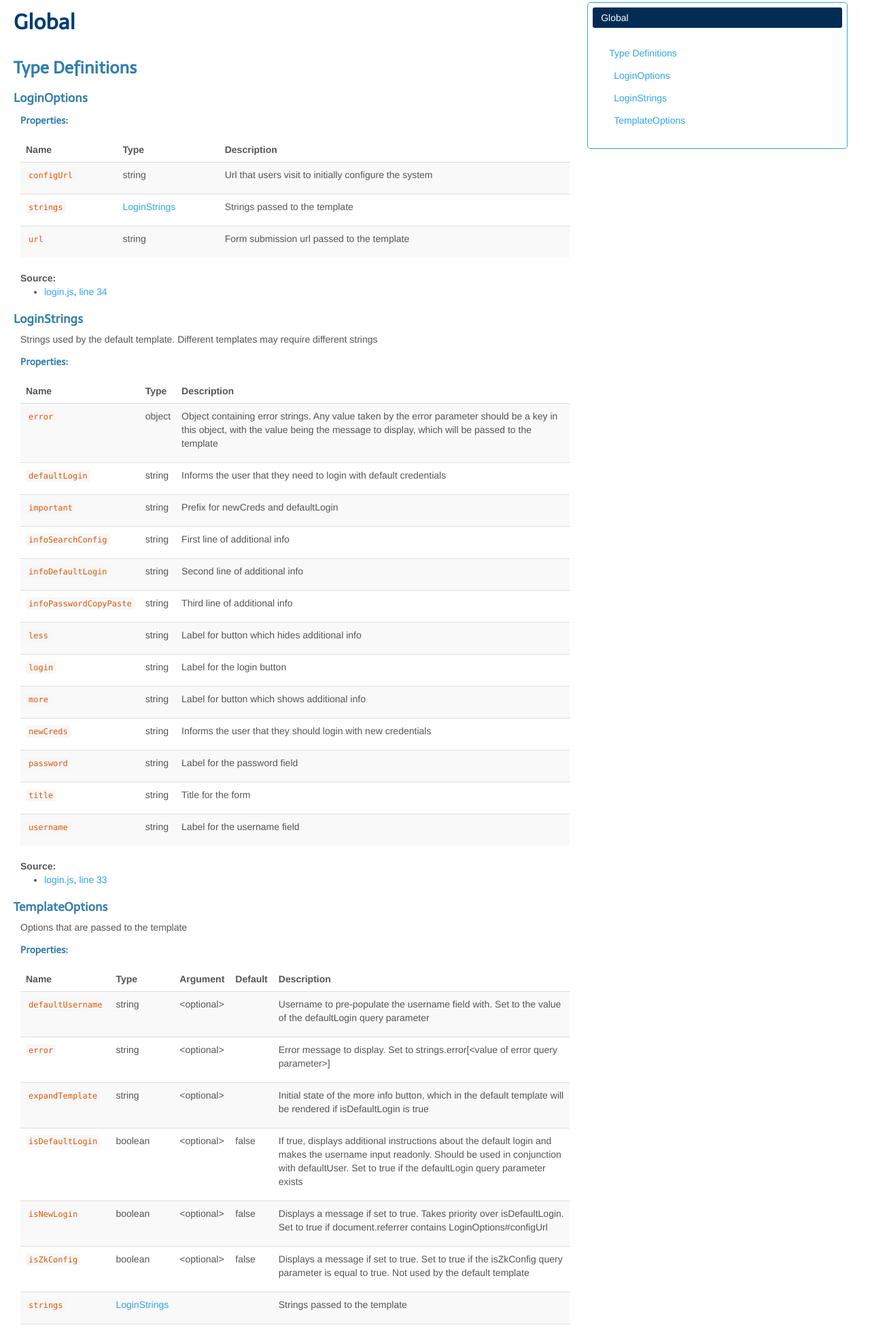
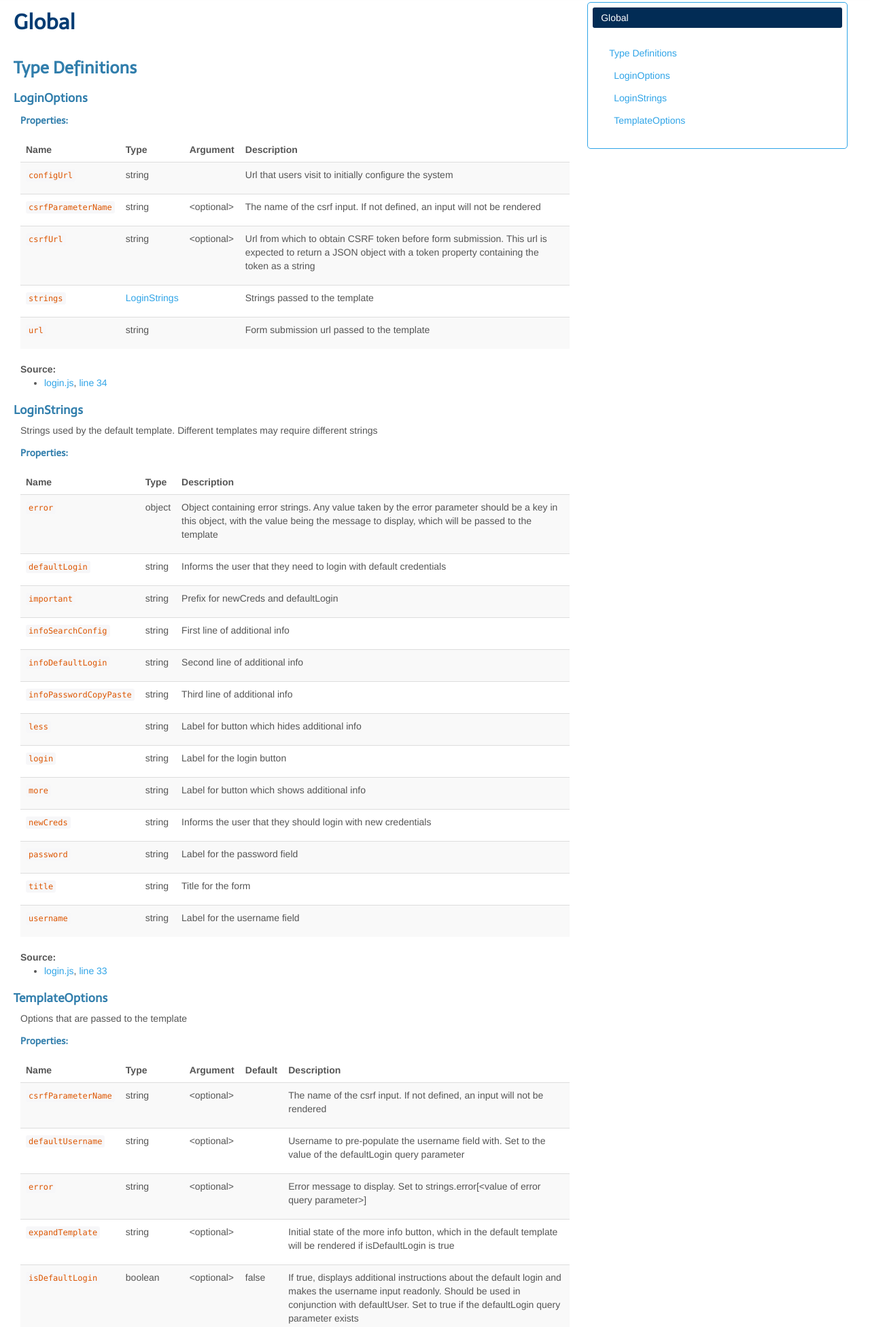
Before and after one commit to opentext-idol/login-page, a plain HTML site: page global.html in a window 1280 px wide. Shown: the part 59-2011 px from the top of the page at 68% size. Drawn offline with Linux system fonts and the light colour scheme.

Commit message:
Update documentation

```diff
--- a/global.html
+++ b/global.html
@@ -162,6 +162,8 @@
 		<th>Type</th>
 
 
+		<th>Argument</th>
+
 
 
 
@@ -187,10 +189,79 @@
             </td>
 
 
+                <td class="attributes">
+
+
+
+                </td>
+
 
 
 
             <td class="description last"><p>Url that users visit to initially configure the system</p></td>
+        </tr>
+
+
+
+        <tr>
+
+                <td class="name"><code>csrfParameterName</code></td>
+
+
+            <td class="type">
+
+
+<span class="param-type">string</span>
+
+
+
+            </td>
+
+
+                <td class="attributes">
+
+                    &lt;optional><br>
+
+
+
+                </td>
+
+
+
+
+            <td class="description last"><p>The name of the csrf input. If not defined, an input will not be rendered</p></td>
+        </tr>
+
+
+
+        <tr>
+
+                <td class="name"><code>csrfUrl</code></td>
+
+
+            <td class="type">
+
+
+<span class="param-type">string</span>
+
+
+
+            </td>
+
+
+                <td class="attributes">
+
+                    &lt;optional><br>
+
+
+
+                </td>
+
+
+
+
+            <td class="description last"><p>Url from which to obtain CSRF token before form submission. This url is expected to
+return a JSON object with a token property containing the token as a string</p></td>
         </tr>
 
 
@@ -209,6 +280,12 @@
 
             </td>
 
+
+                <td class="attributes">
+
+
+
+                </td>
 
 
 
@@ -232,6 +309,12 @@
 
             </td>
 
+
+                <td class="attributes">
+
+
+
+                </td>
 
 
 
@@ -727,6 +810,42 @@ in this object, with the value being the message to display, which will be passe
 
         <tr>
 
+                <td class="name"><code>csrfParameterName</code></td>
+
+
+            <td class="type">
+
+
+<span class="param-type">string</span>
+
+
+
+            </td>
+
+
+                <td class="attributes">
+
+                    &lt;optional><br>
+
+
+
+                </td>
+
+
+
+                <td class="default">
+
+                </td>
+
+
+            <td class="description last"><p>The name of the csrf input. If not defined, an input will not be
+rendered</p></td>
+        </tr>
+
+
+
+        <tr>
+
                 <td class="name"><code>defaultUsername</code></td>
 
 
@@ -1078,7 +1197,7 @@ defined. Set to the username query parameter</p></td>
 		<ul class="dummy">
 			<li>
 				<a href="login.js.html">login.js</a>,
-				 <a href="login.js.html#sunlight-1-line-71">line 71</a>
+				 <a href="login.js.html#sunlight-1-line-74">line 74</a>
 			</li>
 		</ul>
 	</dd>
@@ -1119,7 +1238,7 @@ defined. Set to the username query parameter</p></td>
 
 		<span class="jsdoc-message">
 		Documentation generated by <a href="https://github.com/jsdoc3/jsdoc">JSDoc 3.2.2</a>
-		on Thu May 26th 13:41 2016 using the <a
+		on Fri Dec 16th 12:31 2016 using the <a
 			href="https://github.com/terryweiss/docstrap">DocStrap template</a>.
 		</span>
 				</footer>
```
Also changed, not shown: classes.list.html (+1 -1 lines), index.html (+1 -1 lines), login.Login.html (+9 -9 lines), login.html (+1 -1 lines), login.js.html (+24 -4 lines), modules.list.html (+1 -1 lines).
